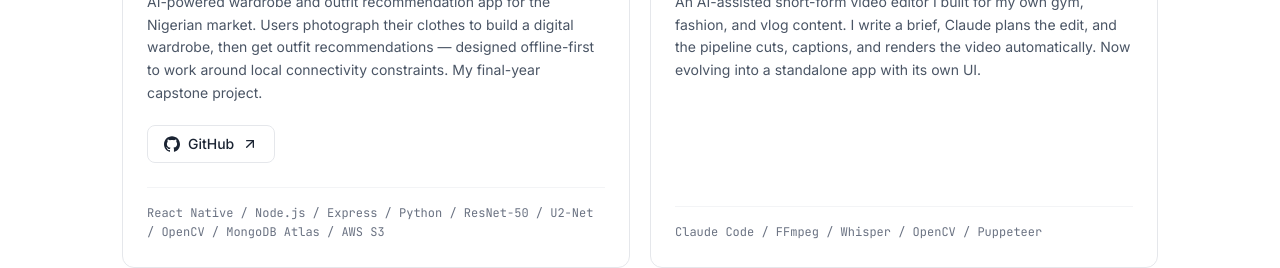
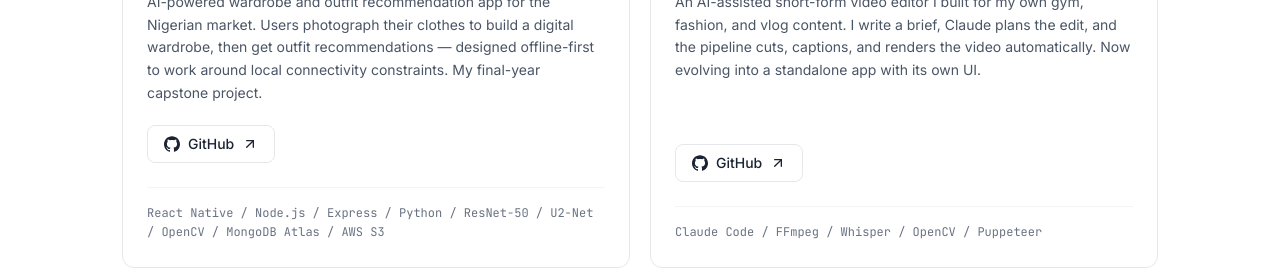
Before and after one commit to JT-TEGA/tega-portfolio, a Next.js app: page / in a window 1280 px wide. Shown: the part 4910-5178 px from the top of the page. Built offline with nearby package versions, Linux system fonts and the light colour scheme.

Commit message:
Add Cutroom GitHub link

```diff
--- a/src/data/site.ts
+++ b/src/data/site.ts
@@ -252,7 +252,7 @@ export const projects: Project[] = [
       "An AI-assisted short-form video editor I built for my own gym, fashion, and vlog content. I write a brief, Claude plans the edit, and the pipeline cuts, captions, and renders the video automatically. Now evolving into a standalone app with its own UI.",
     icon: Clapperboard,
     tech: ["Claude Code", "FFmpeg", "Whisper", "OpenCV", "Puppeteer"],
-    href: "",
+    href: "https://github.com/JT-TEGA/cutroom",
     linkLabel: "GitHub",
     status: "In Progress",
     kind: "code",
```
